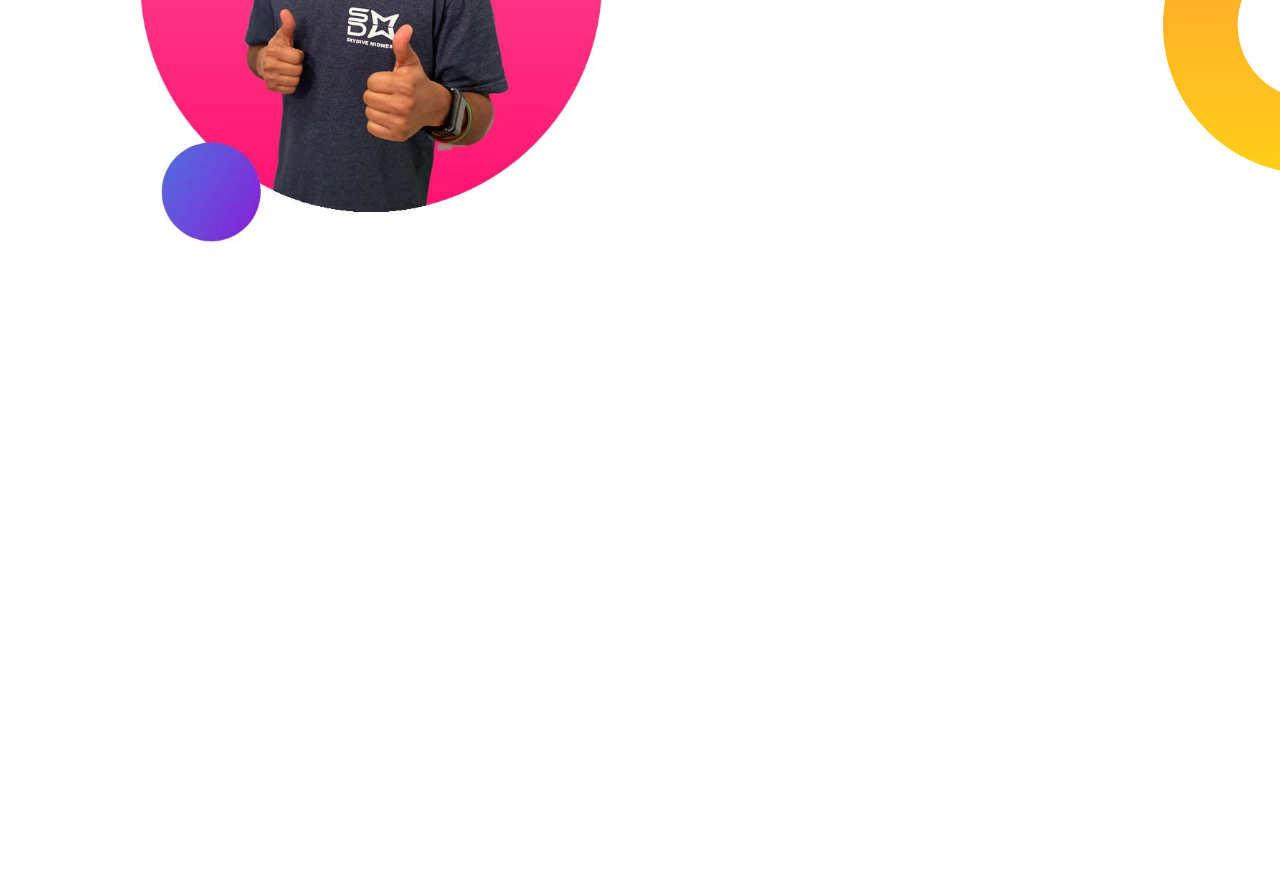
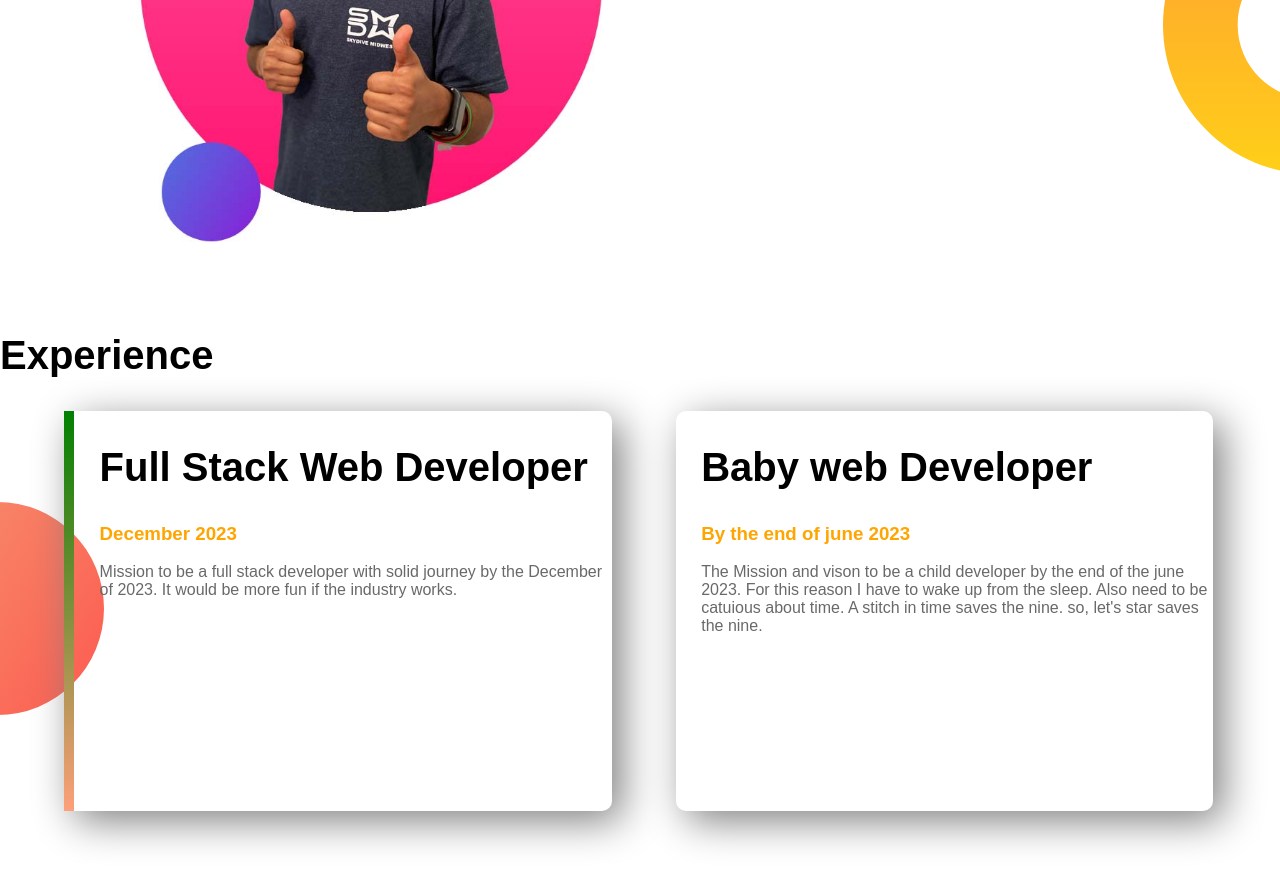
Before and after one commit to abuazzzam/office-work, a plain HTML site: page index.html in a window 1280 px wide. Shown: the part 800-1683 px from the top of the page. Before the commit the page ends 1100 px from the top, so only its background shows below. Drawn offline with Linux system fonts and the light colour scheme; a web font is replaced by a local one.

Commit message:
last-part

```diff
--- a/index.html
+++ b/index.html
@@ -12,7 +12,7 @@
     <section class="bgbannger">
         <div class="half-width">
             <H1>Welcome To</H1>
-            <h1><span class="hlight">Protfolio</span> Website</h1>
+            <h1><span class="ornghlight">Protfolio</span> Website</h1>
             <h3>Why I am here?</h3>
             <p>I am a poor guy would like to develop myself for that Reason I would like learn more about web development. I know this is hard to learn at this moment but I Hope Allah will guide me. </p>
             <a class="lbutton" target="_blank" href="https://www.google.com/">Catch Me</a>
@@ -31,6 +31,23 @@
             <a class="lrbutton" target="_blank" href="https://www.google.com/">My Resume</a>
         </div>
     </section>
+    <Section class="exparea">
+        <h2>Experience</h2>
+        <div id="full-stack" class="half-width shadow">
+            <h2>Full Stack Web Developer</h2>
+            <h3 class="ornghlight">December 2023</h3>
+            <p>Mission to be a full stack developer with solid journey by the December of 2023. It would be more fun if the industry works.</p>
+        </div>
+        <div class="half-width shadow">
+            <h2>Baby web Developer</h2>
+            <h3 class="ornghlight">By the end of june 2023</h3>
+            <p>The Mission and vison to be a child developer by the end of the june 2023. For this reason I have to wake up from the sleep. Also need to be catuious about time. A stitch in time saves the nine.
+                so, let's star saves the nine.
+            </p>
+
+        </div>
+
+    </Section>
 
 
 </body>
--- a/style.css
+++ b/style.css
@@ -11,7 +11,7 @@ h2{
 p{
     color: dimgray;
 }
-.hlight{
+.ornghlight{
     color: orange;
 }
 .half-width{
@@ -43,7 +43,7 @@ section{
 
 .lrbutton{
     text-decoration: none;
-    background-image: linear-gradient(45deg, lightgreen, tomato);
+    background-image: linear-gradient(15deg, lightgreen, tomato);
     padding: 5px 50px;
     border-radius: 5px;
     color: white;
@@ -54,3 +54,18 @@ section{
     background-repeat: no-repeat;
     background-position: right;
 }
+.shadow{
+    box-shadow: 10px 10px 40px gray;
+    border-radius: 10px;
+    height: 400px;
+}
+.exparea{
+    background-image: url(images/exp-bg.png);
+    background-repeat: no-repeat;
+    background-position:left ;
+}
+#full-stack{
+    border-left: 10px solid;
+    border-image: linear-gradient(green, lightsalmon);
+    border-image-slice: 2;
+}
```
